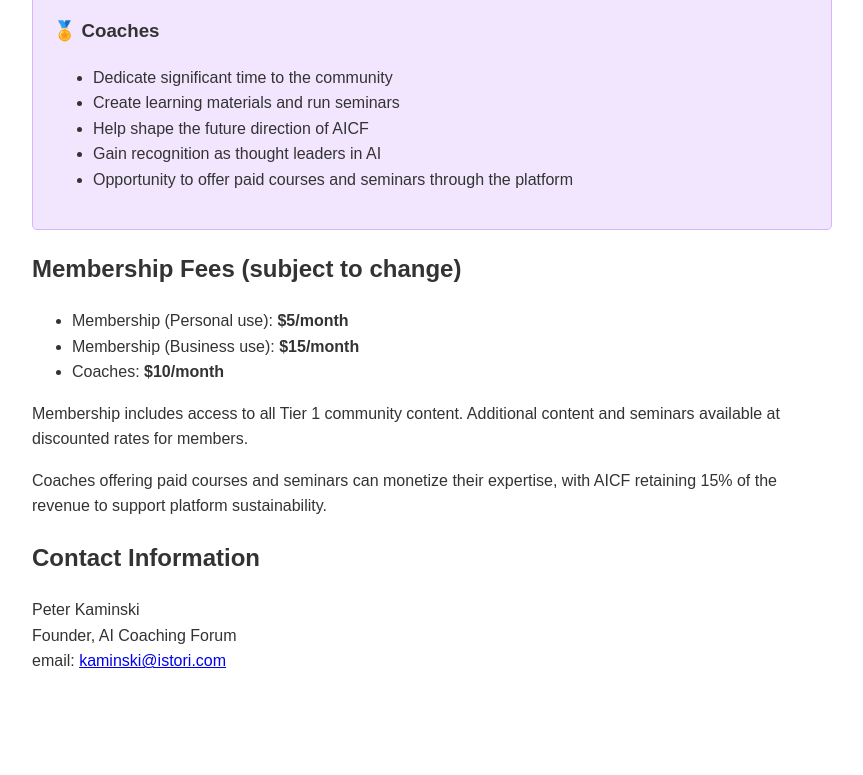
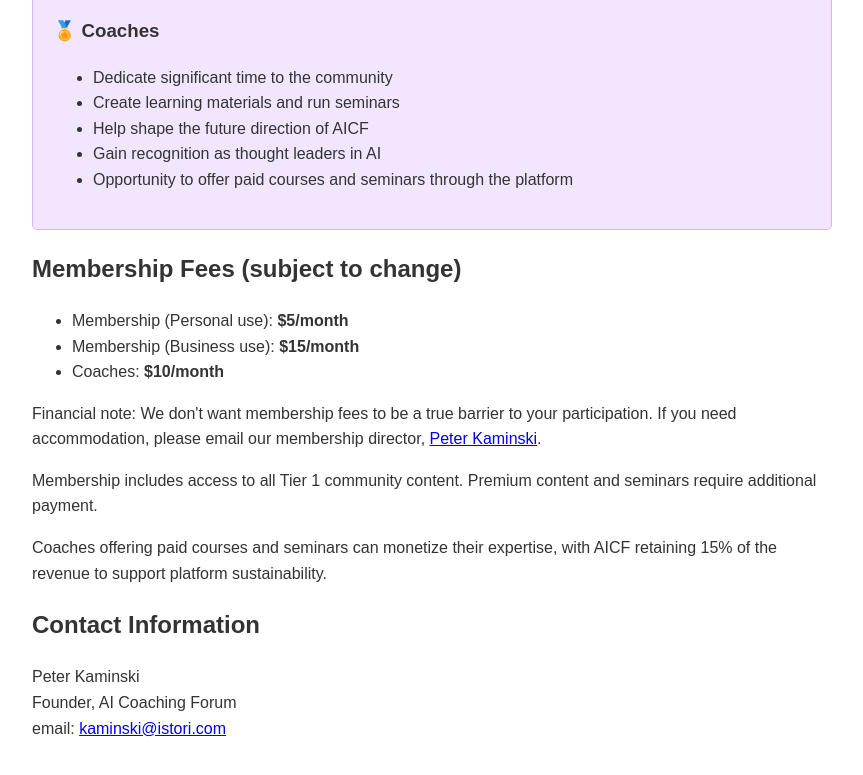
Before and after one commit to peterkaminski/aicf-launch, a plain HTML site: page index.html in a window 1280 px wide. Shown: the part 1964-2739 px from the top of the page, without its empty margins (208-1071 px from the left). Before the commit the page ends 2674 px from the top, so only its background shows below. Drawn offline with Linux system fonts and the light colour scheme.

Commit message:
add financial note; add opengraph

```diff
--- a/index.html
+++ b/index.html
@@ -3,6 +3,8 @@
 <head>
     <meta charset="UTF-8">
     <meta name="viewport" content="width=device-width, initial-scale=1.0">
+    <meta property="og:description" content="AI Coaching Forum (AICF) is a welcoming community for all levels of AI expertise. From curious beginners to seasoned professionals, AICF offers peer mentoring, expert-led seminars, exclusive resources, and a supportive network to explore AI and grow your skills at your own pace.">
+    <meta property="og:image" content="peterkaminski_641f1afe8749_3.jpg">
     <title>AI Coaching Forum (AICF)</title>
     <style>
         body {
@@ -152,7 +154,8 @@
         <li>Membership (Business use): <strong>$15/month</strong></li>
         <li>Coaches: <strong>$10/month</strong></li>
     </ul>
-    <p>Membership includes access to all Tier 1 community content. Additional content and seminars available at discounted rates for members.</p>
+    <p>Financial note: We don&#39;t want membership fees to be a true barrier to your participation. If you need accommodation, please email our membership director, <a href='mailto:kaminski@istori.com'>Peter Kaminski</a>.</p>
+    <p>Membership includes access to all Tier 1 community content. Premium content and seminars require additional payment.</p>
     <p>Coaches offering paid courses and seminars can monetize their expertise, with AICF retaining 15% of the revenue to support platform sustainability.</p>
 
     <h2>Contact Information</h2>
```
Also changed, not shown: 1 other file.
